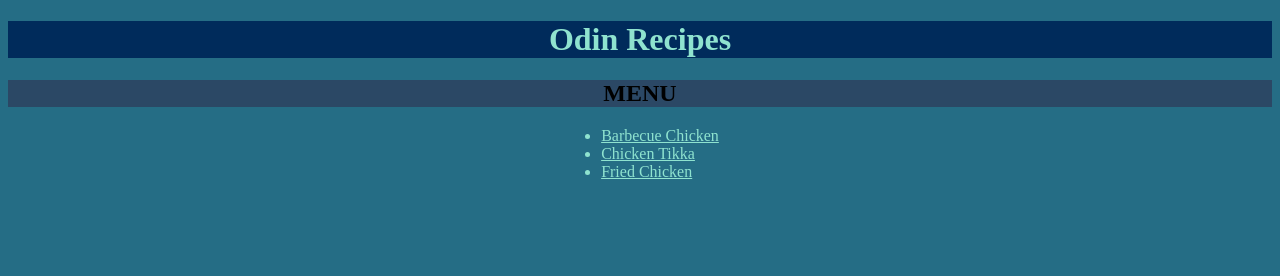
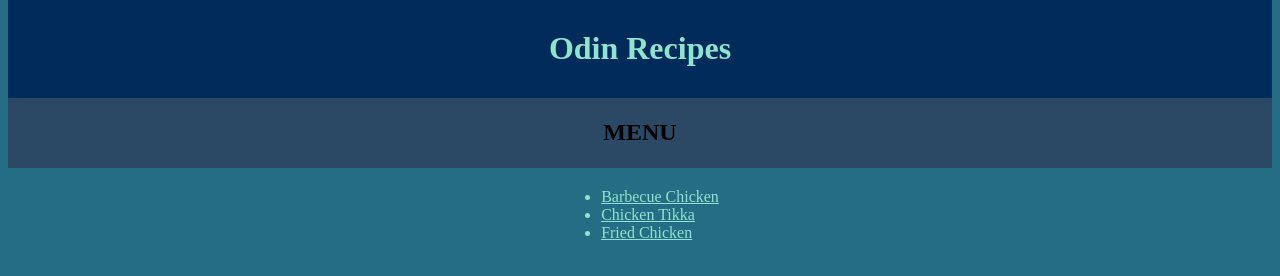
Before and after one commit to shreyashkadam/odin-recipes, a plain HTML site: page index.html in a window 1280 px wide. Drawn offline with Linux system fonts and the light colour scheme.

Commit message:
test flexbox learnings

```diff
--- a/index.html
+++ b/index.html
@@ -1,5 +1,6 @@
 <!DOCTYPE html>
 <html lang="en">
+
 <head>
     <meta charset="UTF-8">
     <meta http-equiv="X-UA-Compatible" content="IE=edge">
@@ -7,14 +8,19 @@
     <title>Document</title>
     <link rel="stylesheet" href="./style.css">
 </head>
+
 <body>
-    <header><h1>Odin Recipes</h1></header>
+    <header>
+        <h1 class="odin">Odin Recipes</h1>
+    </header>
+    <div class="menu-container">
         <h2 class="menu">MENU</h2>
         <ul class="menu-items">
             <li><a href="./recipes/barbecue-chicken.html">Barbecue Chicken</a></li>
             <li><a href="./recipes/chicken-tikka.html">Chicken Tikka</a></li>
             <li><a href="./recipes/fried-chicken.html">Fried Chicken</a></li>
         </ul>
+    </div>
+</body>
 
-</body>
 </html>
--- a/style.css
+++ b/style.css
@@ -1,27 +1,52 @@
-html{
+html {
     background-color: #256D85;
 }
 
-.menu{
-    text-align: center;
-    background-color: #2B4865;
+
+
+header {
+    display: flex;
+    justify-content: center;
+    /* margin-top: -30px; */
+    align-items: center;
+    height: 100px;
+    background-color : #002B5B;
+    margin: -10px auto;
+
 }
 
-header{
-    background-color: #002B5B;
+.odin {
+
+    color: #8FE3CF;
     text-align: center;
+}
+
+a {
     color: #8FE3CF;
 }
 
-a{
-    color: #8FE3CF;
-}
-
-a:hover{
+a:hover {
     text-decoration: none;
 }
 
-.menu-items{
+
+.menu-container {
+    display: flex;
+    flex-direction: column;
+    margin: -20px auto;
+}
+
+.menu {
+    text-align: center;
+    background-color: #2B4865;
+    display: flex;
+    justify-content: center;
+    height: 70px;
+    align-items: center;
+
+}
+
+.menu-items {
     color: #8FE3CF;
     display: table;
     margin: 0 auto;
```
Lines whose indentation alone changed are shown as unchanged.
